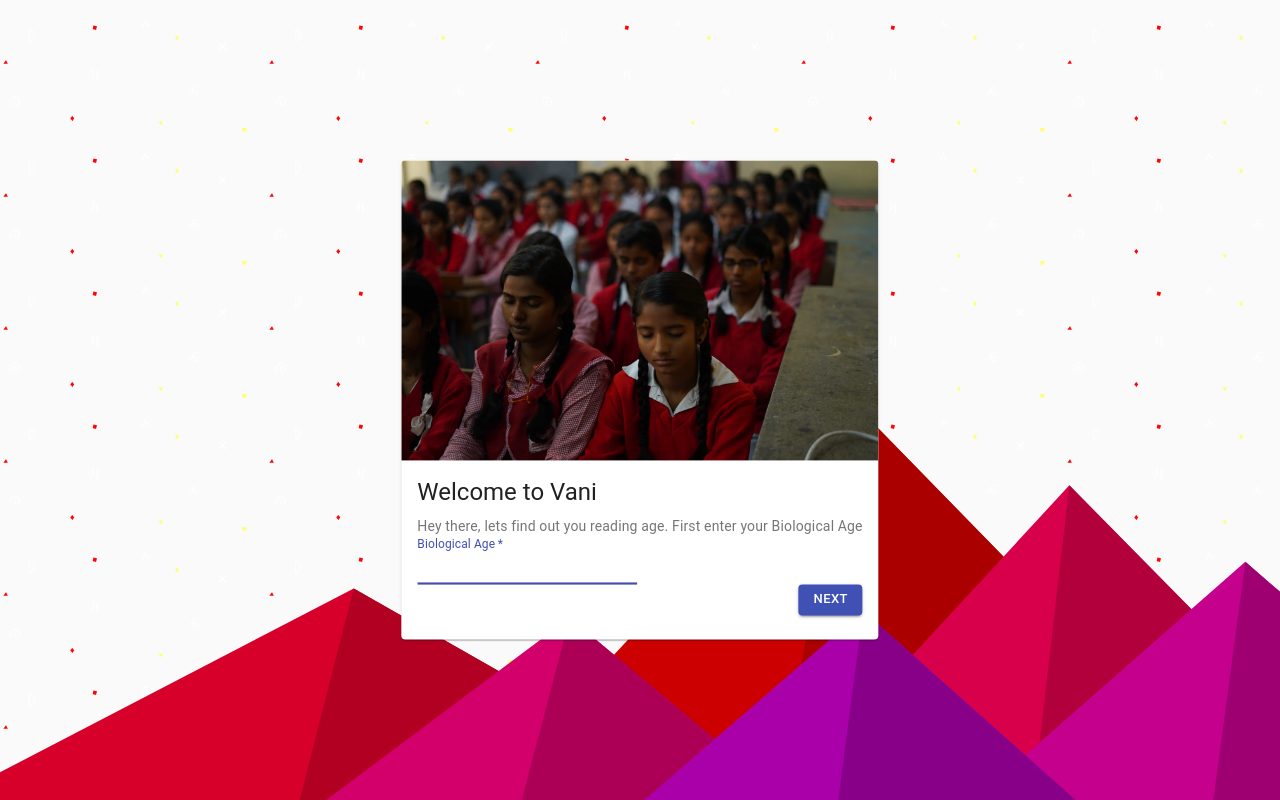
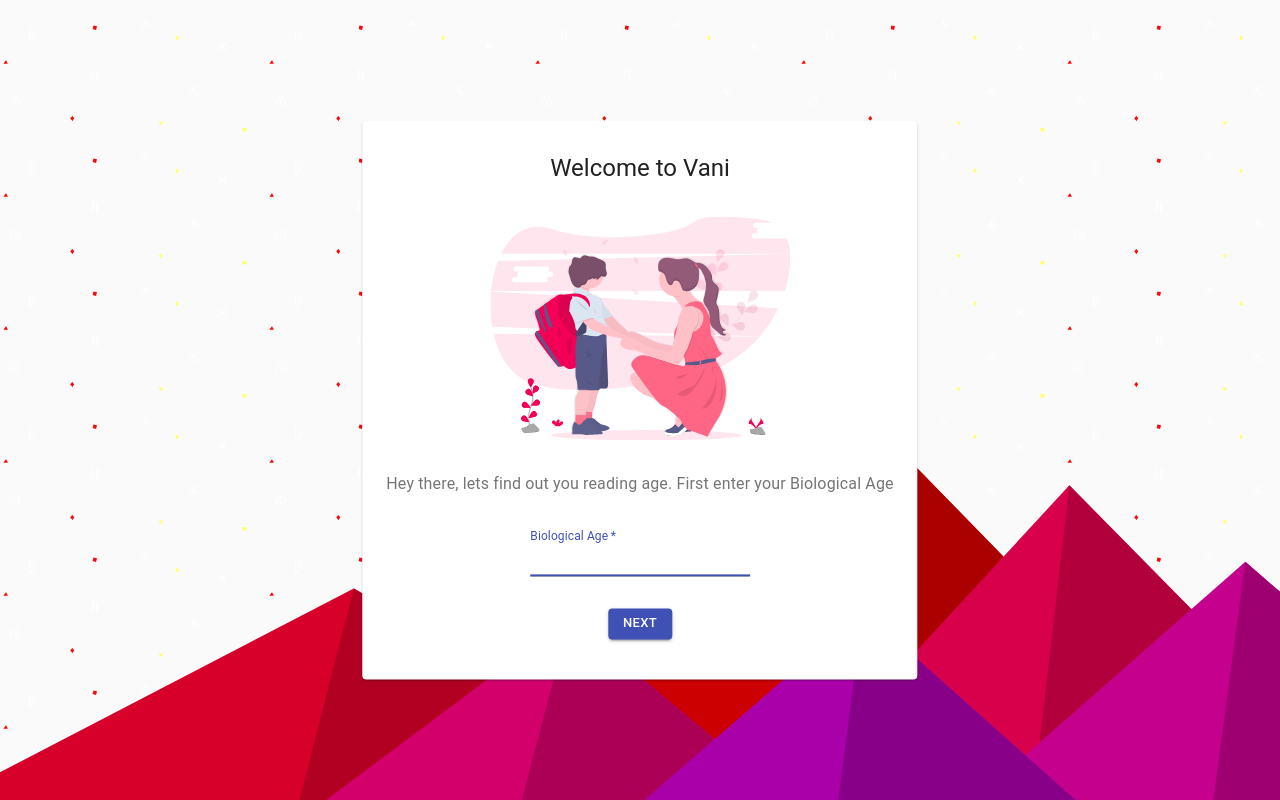
Before and after one commit to SreejithNS/vaniweb, a React (Create React App) app: page /welcome in a window 1280 px wide. Built offline with nearby package versions, Linux system fonts and the light colour scheme; what axios-hooks, react-timeout would draw is missing.

Commit message:
Updated reading card ui

```diff
--- a/src/components/MediaCard/index.tsx
+++ b/src/components/MediaCard/index.tsx
@@ -1,45 +1,54 @@
-import React, { useRef } from 'react';
-import { makeStyles, withStyles, createStyles } from '@material-ui/core/styles';
-import ResponsiveCardContainer from '../ResponsiveCardContainer';
-import CardContentBase from '@material-ui/core/CardContent';
-import CardMediaBase from '@material-ui/core/CardMedia';
-import Button from '@material-ui/core/Button';
-import Typography from '@material-ui/core/Typography';
-import { Theme } from '@material-ui/core';
+import React, { useRef } from "react";
+import {
+  makeStyles,
+  withStyles,
+  createStyles,
+  useTheme,
+} from "@material-ui/core/styles";
+import ResponsiveCardContainer from "../ResponsiveCardContainer";
+import CardContentBase from "@material-ui/core/CardContent";
+import CardMediaBase from "@material-ui/core/CardMedia";
+import Button from "@material-ui/core/Button";
+import Typography from "@material-ui/core/Typography";
+import { Theme, useMediaQuery } from "@material-ui/core";
+import Owl from "../Owl";
 
-const useStyles = makeStyles((theme: Theme) => createStyles({
+const useStyles = makeStyles((theme: Theme) =>
+  createStyles({
     form: {
       display: "flex",
+      textAlign: "center",
       flexFlow: "column wrap",
-        alignItems: "stretch",
+      alignItems: "center",
       justifyContent: "space-between",
       height: "100%",
       "&>*": {
         flexGrow: 1,
+        margin: theme.spacing(2) + "px " + theme.spacing(1) + "px",
       },
       "&>*:last-child": {
         flexGrow: 0,
-            alignSelf:"flex-end"
-        }
-    }
-}));
+      },
+    },
+  })
+);
 
 const CardMedia = withStyles((theme: Theme) => ({
   root: {
     flexGrow: 3,
-        minHeight:300
+    minHeight: 300,
   },
 }))(CardMediaBase);
 
 const CardContent = withStyles((theme: Theme) => ({
   root: {
     flexGrow: 1,
-        "&>form>div>*":{
+    "&>form>div>*": {
       margin: {
-                top:theme.spacing(1),
-                bottom:theme.spacing(2)
-            }
-        }
+        top: theme.spacing(1),
+        bottom: theme.spacing(2),
+      },
+    },
   },
 }))(CardContentBase);
 
@@ -52,9 +61,18 @@ interface PropTypes {
   formInput: React.ReactNode;
 }
 
-export default function MediaCard({ imgSrc, cardTitle, cardContext, buttonText, onNext, formInput }: PropTypes) {
+export default function MediaCard({
+  imgSrc,
+  cardTitle,
+  cardContext,
+  buttonText,
+  onNext,
+  formInput,
+}: PropTypes) {
   const classes = useStyles();
   const formRef = useRef<HTMLFormElement>(null);
+  const theme = useTheme();
+  const isMobile = useMediaQuery(theme.breakpoints.down("xs"));
   const handleSubmit = (e: React.FormEvent<HTMLFormElement>) => {
     e.preventDefault();
     if (formRef?.current) {
@@ -64,31 +82,40 @@ export default function MediaCard({ imgSrc, cardTitle, cardContext, buttonText,
       }
     }
     return false;
-    }
+  };
   return (
     <ResponsiveCardContainer>
-            <CardMedia
+      {/* <CardMedia
                 image={imgSrc}
                 title="Children"
-            />
+            /> */}
       <CardContent>
-                <form onSubmit={handleSubmit} ref={formRef} autoComplete="off" className={classes.form}>
-                    <div>
+        <form
+          onSubmit={handleSubmit}
+          ref={formRef}
+          autoComplete="off"
+          className={classes.form}
+        >
           <Typography gutterBottom variant="h5" component="h2">
             {cardTitle}
           </Typography>
-                        <Typography variant="body2" color="textSecondary" component="p">
+          <Owl />
+          <Typography variant="body1" color="textSecondary" component="p">
             {cardContext}
           </Typography>
           {formInput}
-                    </div>
           <div>
-                        <Button variant="contained" size="small" color="primary" type="submit">
+            <Button
+              variant="contained"
+              size="small"
+              color="primary"
+              type="submit"
+            >
               {buttonText}
             </Button>
           </div>
         </form>
       </CardContent>
-        </ResponsiveCardContainer >
+    </ResponsiveCardContainer>
   );
 }
```
Lines whose indentation alone changed are shown as unchanged.
